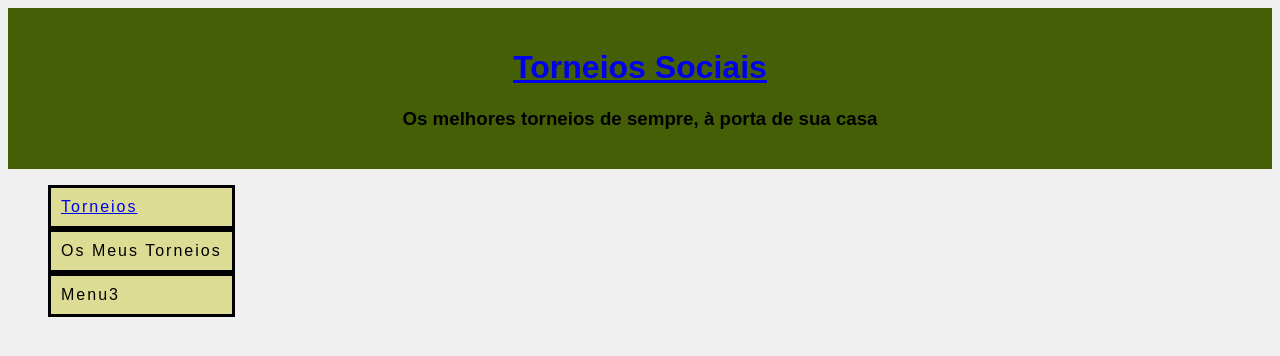
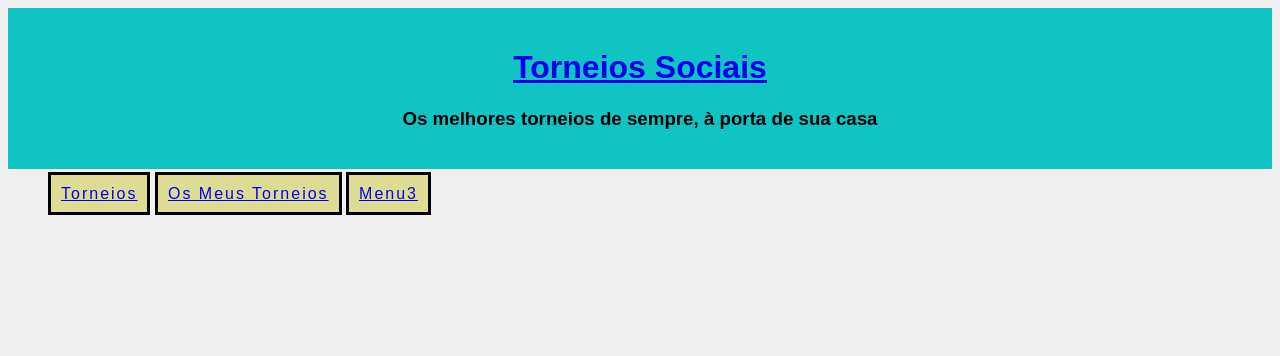
Before and after one commit to Ribjare/ProjetoPI, a website: page www/index.html in a window 1280 px wide. Drawn offline with Linux system fonts and the light colour scheme; no server answers.

Commit message:
tentativa de meter isto bonito

```diff
--- a/www/index.html
+++ b/www/index.html
@@ -19,8 +19,8 @@
     <nav id="nav">
         <ul>
             <li><a id="ListaTorneios" href="javascript:info.showTorneio();">Torneios</a></li>
-            <li id="MeusTorneios" href="javascript:info.showMeusTorneios();">Os Meus Torneios</li>
-            <li id="" href="javascript:info.show();">Menu3</li>
+            <li><a id="MeusTorneios" href="javascript:info.showMeusTorneios();">Os Meus Torneios</a></li>
+            <li><a id="" href="javascript:info.show();">Menu3</a></li>
         </ul>
     </nav>
     <main>
--- a/www/styles/estilos.css
+++ b/www/styles/estilos.css
@@ -4,7 +4,7 @@ body {
 }
 
 header {
-    background-color: rgb(69, 95, 6);
+    background-color: rgb(16, 196, 196);
     padding: 20px;
 }
 
@@ -19,6 +19,7 @@ h3 {
 }
 
 li {
+    display: inline;
     list-style: none;
     letter-spacing: 2px;
     padding: 10px;
@@ -29,10 +30,11 @@ li {
 }
 
 #nav {
-    display: flex;
+    display: inline-flex;
     justify-content: flex-start;
     flex-direction: row;
     font-weight: normal;
+
 
 }
 
@@ -52,7 +54,7 @@ td {
     display: flex;
     flex-direction: column;
     align-content: flex-end;
-    background-color: red;
+    background-color: rgba(30, 155, 172, 0.904);
 }
 
 #mensagemErro {
```
